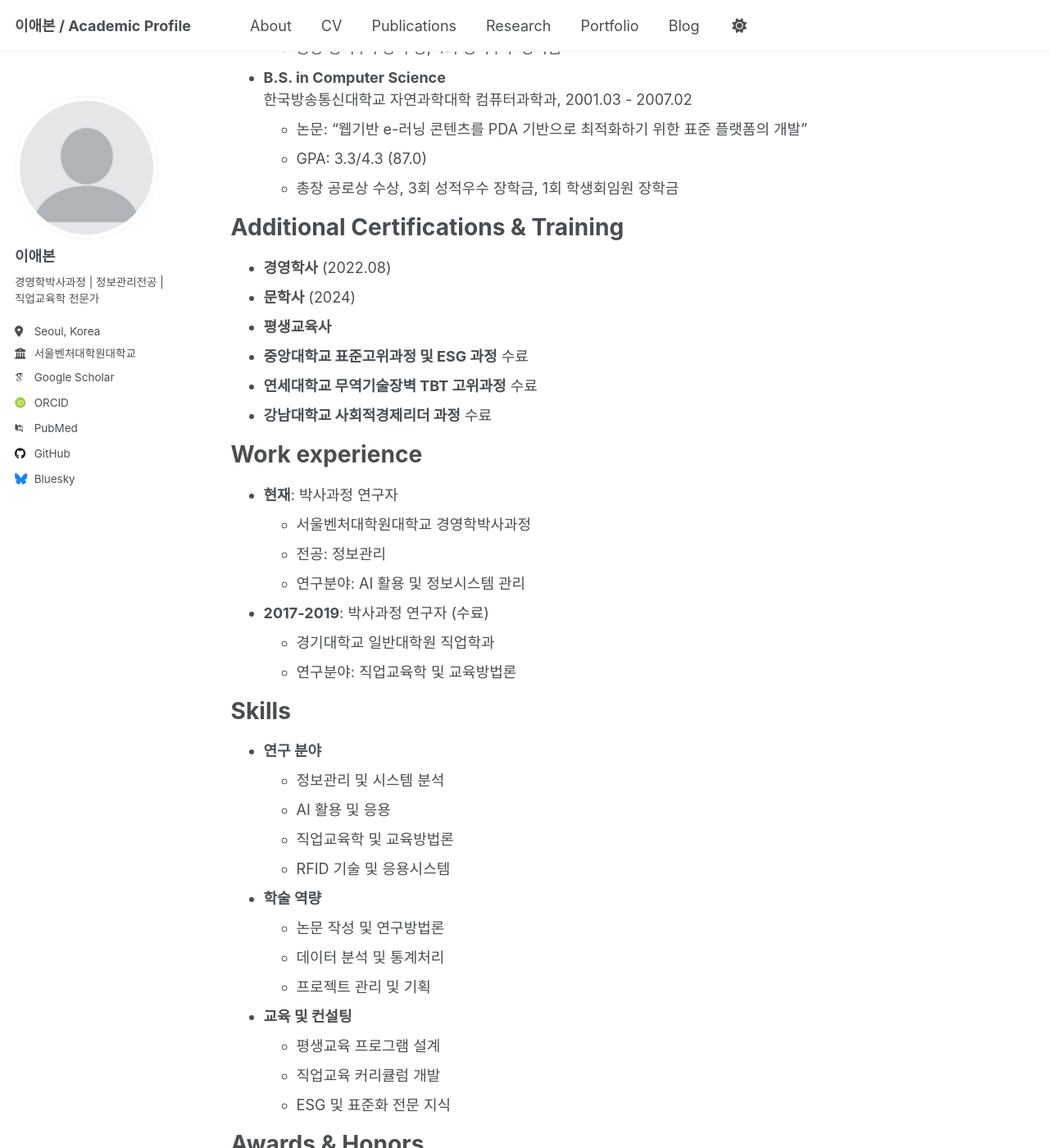
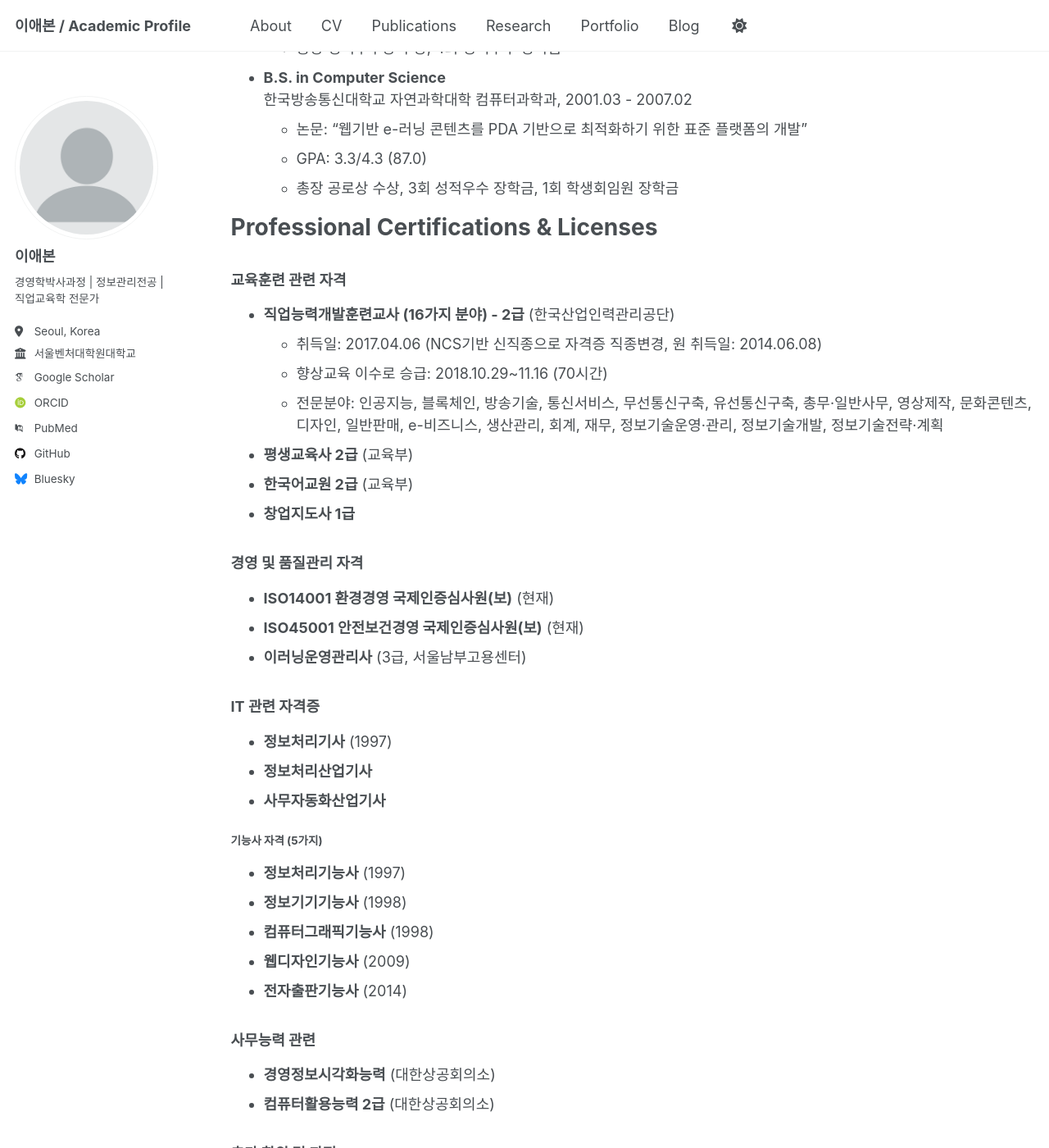
Before and after one commit to aebonlee/aebonlee.github.io, a Jekyll site: the page built from _pages/cv.md, in a window 1280 px wide and 1400 px high, scrolled down 553 px. Shown: the whole window at 82% size. Built offline with Jekyll 4.4.1, drawn with Linux system fonts in a browser that asks for light colours; some web fonts are replaced; a script that is not in the unit is left out; some of the changed text lies outside the part shown.

Commit message:
전문 자격증 및 기술 역량 상세 정보 추가
주요 변경사항:
- 직업능력개발훈련교사 16개 분야 2급 자격 상세 정보
- IT 관련 자격증 (정보처리기사, 기능사 5종) 추가
- ISO 인증심사원 자격 및 품질관리 전문성
- 평생교육사, 한국어교원, 창업지도사 등 교육 관련 자격
- 전문 기술 역량을 5개 카테고리로 체계적 분류
  * 교육훈련 전문분야 (16개 인증분야)
  * 연구 전문분야
  * 경영 및 품질관리
  * IT 기술 역량
  * 학술 및 교육 역량

🤖 Generated with [Claude Code](https://claude.ai/code)

Co-Authored-By: Claude <noreply@anthropic.com>

```diff
--- a/_pages/cv.md
+++ b/_pages/cv.md
@@ -33,14 +33,50 @@ Education
   - GPA: 3.3/4.3 (87.0)
   - 총장 공로상 수상, 3회 성적우수 장학금, 1회 학생회임원 장학금
 
-Additional Certifications & Training
+Professional Certifications & Licenses
 ======
+
+### 교육훈련 관련 자격
+* **직업능력개발훈련교사 (16가지 분야) - 2급** (한국산업인력관리공단)
+  * 취득일: 2017.04.06 (NCS기반 신직종으로 자격증 직종변경, 원 취득일: 2014.06.08)
+  * 향상교육 이수로 승급: 2018.10.29~11.16 (70시간)
+  * 전문분야: 인공지능, 블록체인, 방송기술, 통신서비스, 무선통신구축, 유선통신구축,
+    총무·일반사무, 영상제작, 문화콘텐츠, 디자인, 일반판매, e-비즈니스,
+    생산관리, 회계, 재무, 정보기술운영·관리, 정보기술개발, 정보기술전략·계획
+
+* **평생교육사 2급** (교육부)
+* **한국어교원 2급** (교육부)
+* **창업지도사 1급**
+
+### 경영 및 품질관리 자격
+* **ISO14001 환경경영 국제인증심사원(보)** (현재)
+* **ISO45001 안전보건경영 국제인증심사원(보)** (현재)
+* **이러닝운영관리사** (3급, 서울남부고용센터)
+
+### IT 관련 자격증
+* **정보처리기사** (1997)
+* **정보처리산업기사**
+* **사무자동화산업기사**
+
+#### 기능사 자격 (5가지)
+* **정보처리기능사** (1997)
+* **정보기기기능사** (1998)
+* **컴퓨터그래픽기능사** (1998)
+* **웹디자인기능사** (2009)
+* **전자출판기능사** (2014)
+
+### 사무능력 관련
+* **경영정보시각화능력** (대한상공회의소)
+* **컴퓨터활용능력 2급** (대한상공회의소)
+
+### 추가 학위 및 과정
 * **경영학사** (2022.08)
 * **문학사** (2024)
-* **평생교육사**
 * **중앙대학교 표준고위과정 및 ESG 과정** 수료
 * **연세대학교 무역기술장벽 TBT 고위과정** 수료
 * **강남대학교 사회적경제리더 과정** 수료
+
+*전체 취득 자격은 상세 이력서에서 확인 가능*
 
 Work experience
 ======
@@ -53,23 +89,38 @@ Work experience
   * 경기대학교 일반대학원 직업학과
   * 연구분야: 직업교육학 및 교육방법론
 
-Skills
+Professional Skills & Expertise
 ======
-* **연구 분야**
-  * 정보관리 및 시스템 분석
-  * AI 활용 및 응용
-  * 직업교육학 및 교육방법론
-  * RFID 기술 및 응용시스템
 
-* **학술 역량**
-  * 논문 작성 및 연구방법론
-  * 데이터 분석 및 통계처리
-  * 프로젝트 관리 및 기획
+### 교육훈련 전문 분야 (16개 인증 분야)
+* **첨단 기술**: 인공지능, 블록체인
+* **통신 기술**: 방송기술, 통신서비스, 무선통신구축, 유선통신구축
+* **정보기술**: 정보기술운영·관리, 정보기술개발, 정보기술전략·계획
+* **비즈니스**: 총무·일반사무, 일반판매, e-비즈니스, 생산관리, 회계, 재무
+* **창작 분야**: 영상제작, 문화콘텐츠, 디자인
 
-* **교육 및 컨설팅**
-  * 평생교육 프로그램 설계
-  * 직업교육 커리큘럼 개발
-  * ESG 및 표준화 전문 지식
+### 연구 전문 분야
+* **정보관리 및 시스템 분석**: 조직의 정보자원 최적화
+* **AI 활용 및 응용**: 인공지능 기술의 실무 적용
+* **직업교육학**: 효과적인 교육방법론 및 커리큘럼 개발
+* **RFID 기술**: 시각장애인 보조 시스템 등 사회적 응용
+
+### 경영 및 품질관리
+* **ISO 인증심사**: 환경경영(14001), 안전보건경영(45001)
+* **품질관리 시스템**: 국제표준 기반 경영시스템 구축
+* **ESG 경영**: 지속가능경영 및 사회적 책임
+
+### IT 기술 역량
+* **정보처리**: 시스템 분석 및 설계 (기사 자격 보유)
+* **웹 기술**: 웹디자인, 전자출판 (기능사 자격)
+* **그래픽 디자인**: 컴퓨터그래픽, 시각화 기술
+* **사무자동화**: 업무 효율화 시스템 구축
+
+### 학술 및 교육 역량
+* **논문 작성**: 학술연구 방법론 및 통계분석
+* **교육과정 설계**: 16개 분야 훈련교사 자격 활용
+* **평생교육**: 성인학습자 대상 교육프로그램 개발
+* **국제 표준**: TBT(무역기술장벽) 전문 지식
 
 Awards & Honors
 ======
```
